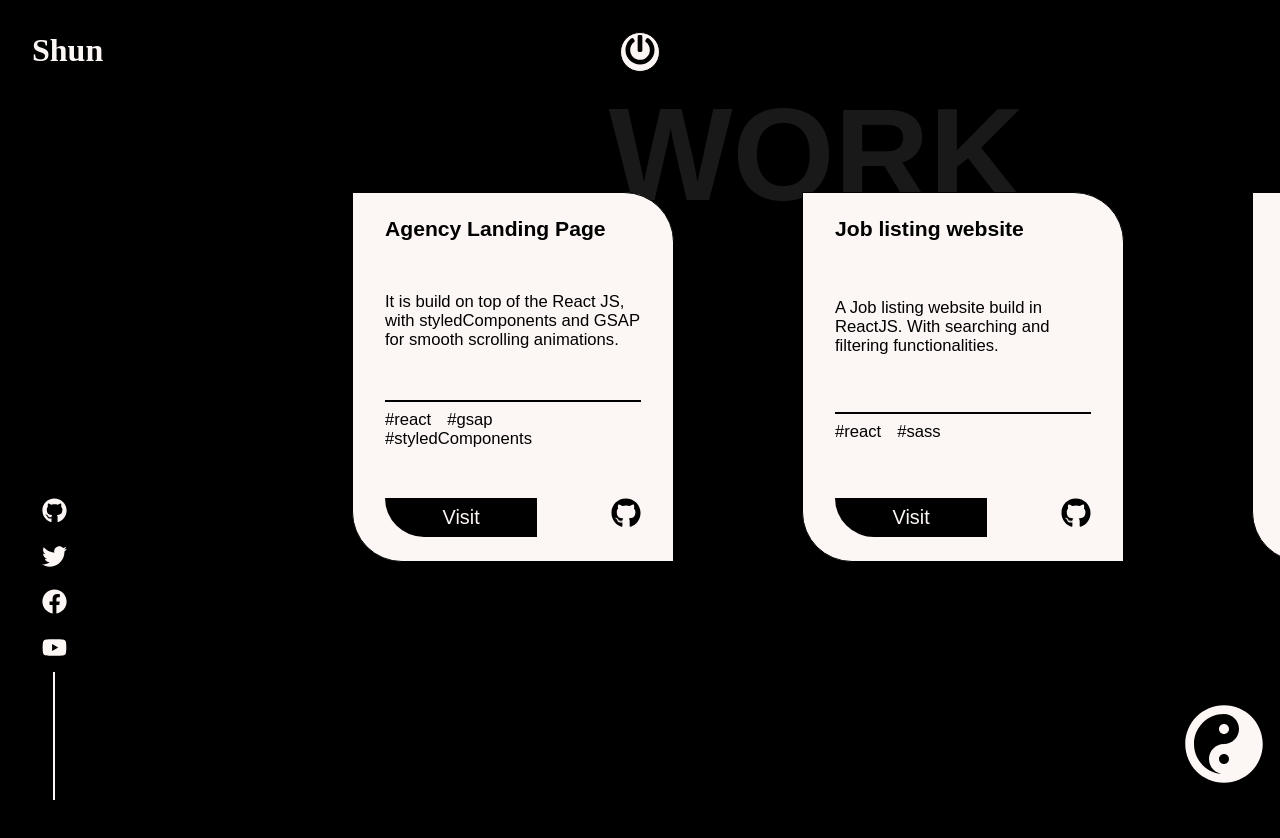
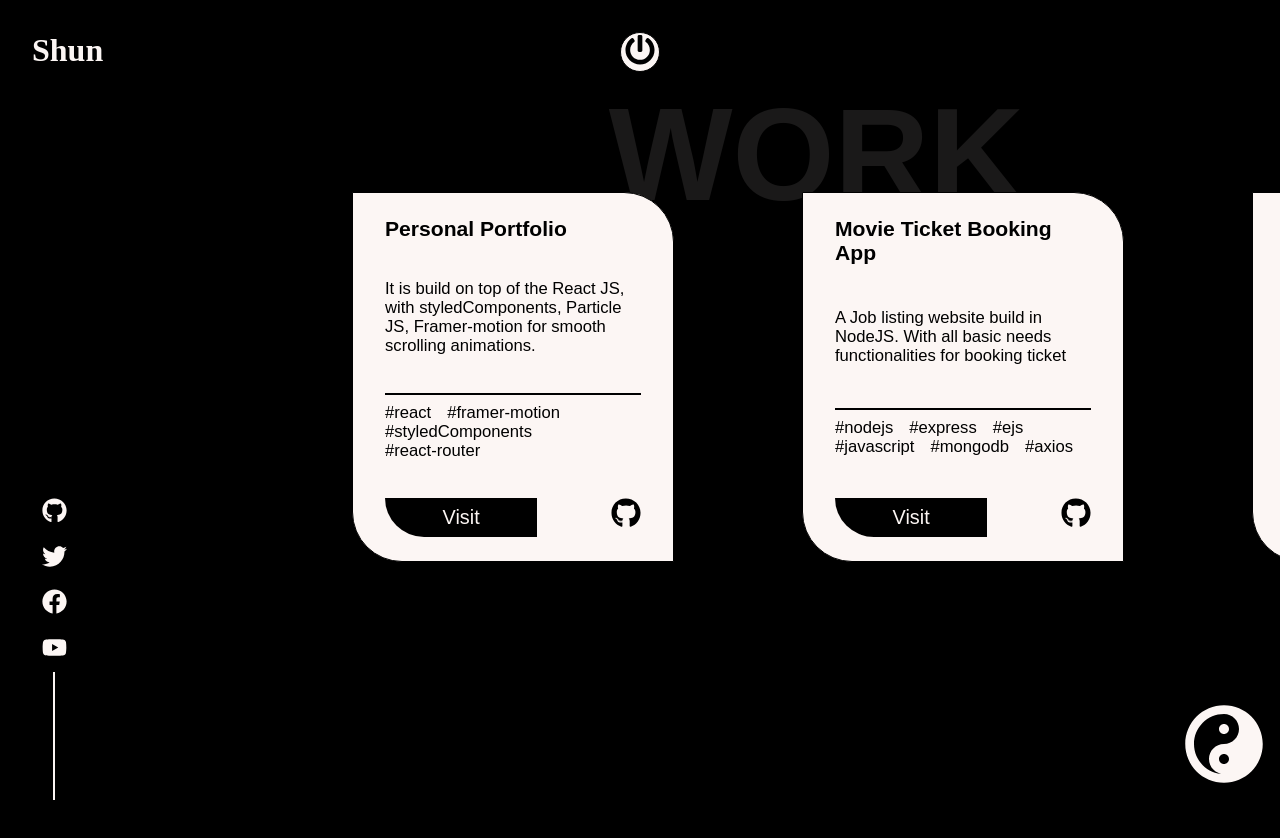
Before and after one commit to minhynguyen2464/reactjs-portfolio, a React (Create React App) app: page /work in a window 1280 px wide. Shown: the top 838 px of the page. Built offline with nearby package versions, Linux system fonts and the light colour scheme.

Commit message:
Change things

```diff
--- a/src/components/AllSvgs.jsx
+++ b/src/components/AllSvgs.jsx
@@ -154,18 +154,10 @@ export const Link = (props) => {
 
 export const Design = (props) => {
 	return (
-		<svg
-			aria-hidden="true"
-			data-prefix="fas"
-			data-icon="palette"
-			className="prefix__svg-inline--fa prefix__fa-palette prefix__fa-w-16"
-			xmlns="http://www.w3.org/2000/svg"
-			viewBox="0 0 512 512"
-			{...props}
-		>
+		<svg xmlns="http://www.w3.org/2000/svg" viewBox="0 0 20 20" {...props}>
 			<path
+				d="M0 0v6h1v1H0v6h1v1H0v6h20v-6h-1v-1h1V7h-1V6h1V0H0zm1 1h18v4H1V1zm1 1v1h1V2H2zm2 0v1h1V2H4zM2 6h16v1H2V6zM1 8h18v4H1V8zm1 1v1h1V9H2zm2 0v1h1V9H4zm-2 4h16v1H2v-1zm-1 2h18v4H1v-4zm1 1v1h1v-1H2zm2 0v1h1v-1H4z"
 				fill={props.fill}
-				d="M204.3 5C104.9 24.4 24.8 104.3 5.2 203.4c-37 187 131.7 326.4 258.8 306.7 41.2-6.4 61.4-54.6 42.5-91.7-23.1-45.4 9.9-98.4 60.9-98.4h79.7c35.8 0 64.8-29.6 64.9-65.3C511.5 97.1 368.1-26.9 204.3 5zM96 320c-17.7 0-32-14.3-32-32s14.3-32 32-32 32 14.3 32 32-14.3 32-32 32zm32-128c-17.7 0-32-14.3-32-32s14.3-32 32-32 32 14.3 32 32-14.3 32-32 32zm128-64c-17.7 0-32-14.3-32-32s14.3-32 32-32 32 14.3 32 32-14.3 32-32 32zm128 64c-17.7 0-32-14.3-32-32s14.3-32 32-32 32 14.3 32 32-14.3 32-32 32z"
 			/>
 		</svg>
 	);
--- a/src/components/Intro.jsx
+++ b/src/components/Intro.jsx
@@ -81,7 +81,7 @@ const Intro = () => {
 					animate={{ opacity: 1 }}
 					transition={{ duration: 1, delay: 2 }}
 				>
-					<img className="pic" src={Me} alt="Profile Pic"></img>
+					<img className="pic" src="" alt=""></img>
 				</motion.div>
 			</SubBox>
 		</Box>
--- a/src/components/Main.jsx
+++ b/src/components/Main.jsx
@@ -153,6 +153,7 @@ const Main = () => {
 						animate={{ y: 0 }}
 						transition={{
 							type: 'spring',
+							damping: 10,
 							duration: 1,
 							delay: 1,
 						}}
@@ -168,6 +169,7 @@ const Main = () => {
 						animate={{ y: 0 }}
 						transition={{
 							type: 'spring',
+							damping: 10,
 							duration: 1,
 							delay: 1,
 						}}
@@ -183,6 +185,7 @@ const Main = () => {
 						animate={{ y: 0 }}
 						transition={{
 							type: 'spring',
+							damping: 10,
 							duration: 1,
 							delay: 1,
 						}}
@@ -199,6 +202,7 @@ const Main = () => {
 							animate={{ y: 0 }}
 							transition={{
 								type: 'spring',
+								damping: 10,
 								duration: 1,
 								delay: 1,
 							}}
@@ -214,6 +218,7 @@ const Main = () => {
 							animate={{ y: 0 }}
 							transition={{
 								type: 'spring',
+								damping: 10,
 								duration: 1,
 								delay: 1,
 							}}
--- a/src/components/MySkillsPage.jsx
+++ b/src/components/MySkillsPage.jsx
@@ -80,23 +80,20 @@ const MySkillsPage = () => {
 				<ParticleComponent theme="light" />
 				<Main>
 					<Title>
-						<Design width={40} height={40} /> Designer
+						<Design width={40} height={40} /> Backend Developer
 					</Title>
 					<Description>
-						I love to create design which speaks, Keep it clean, minimal and
-						simple.
+						My expertise lies in designing and implementing scalable and
+						efficient backend systems
 					</Description>
 					<Description>
-						<strong>I LIKE TO DESIGN</strong>
-						<ul>
-							<li>Web Design</li>
-							<li>Mobile Apps</li>
-						</ul>
+						<strong>SKILLS</strong>
+						<p>NodeJS, PHP, EJS, Axios, Java, SQL, MySQL, MongoDB</p>
 					</Description>
 					<Description>
 						<strong>Tools</strong>
 						<ul>
-							<li>Figma</li>
+							<li>Postman, Git</li>
 						</ul>
 					</Description>
 				</Main>
@@ -110,10 +107,7 @@ const MySkillsPage = () => {
 					</Description>
 					<Description>
 						<strong>SKILLS</strong>
-						<p>
-							Html, Css, Js, React, Redux, Sass, Bootstrap, Tailwind, Firebase
-							etc.
-						</p>
+						<p>HTML, CSS, Javascript, React, Bootstrap, Firebase.</p>
 					</Description>
 					<Description>
 						<strong>Tools</strong>
--- a/src/data/WorkData.js
+++ b/src/data/WorkData.js
@@ -1,61 +1,61 @@
 export const Work = [
 	{
-        id:1,
-        name:"Agency Landing Page",
-        description:"It is build on top of the React JS, with styledComponents and GSAP for smooth scrolling animations.",
-        tags:["react","gsap","styledComponents"],
+		id: 1,
+		name: 'Personal Portfolio',
+		description:
+			'It is build on top of the React JS, with styledComponents, Particle JS, Framer-motion for smooth scrolling animations.',
+		tags: ['react', 'framer-motion', 'styledComponents', 'react-router'],
 
-        demo:"https://agency-website-eta.vercel.app/",
-        github:"https://github.com/codebucks27/Agency-website"
+		demo: 'https://reactjs-portfolio-mocha.vercel.app/',
+		github: 'https://github.com/minhynguyen2464/reactjs-portfolio',
 	},
 	{
-        id:2,
-        name:"Job listing website",
-        description:"A Job listing website build in ReactJS. With searching and filtering functionalities.",
-        tags:["react","sass"],
-
-        demo:"http://react-job-listing-website.codebucks27.vercel.app/",
-        github:"https://github.com/codebucks27/react-job-listing-website"
-
+		id: 2,
+		name: 'Movie Ticket Booking App',
+		description:
+			'A Job listing website build in NodeJS. With all basic needs functionalities for booking ticket',
+		tags: ['nodejs', 'express', 'ejs', 'javascript', 'mongodb', 'axios'],
+		demo: 'https://github.com/minhynguyen2464/Beta',
+		github: 'https://github.com/minhynguyen2464/Beta',
 	},
 	{
-        id:3,
-        name:"Dev.to Clone",
-        description:"A clone of Dev.to build using ReactJS. With realtime fetching of articles from dev.to using API.",
-        tags:["react","api","sass"],
+		id: 3,
+		name: 'Shoe Store E-commerce',
+		description:
+			'A website build with PHP. Provides a reliable and fast shopping environment',
+		tags: ['php', 'mysql', 'html', 'css'],
 
-        demo:"http://devto-clone-codebucks27.vercel.app/",
-        github:"https://github.com/codebucks27/devto-clone"
+		demo: 'http://devto-clone-codebucks27.vercel.app/',
+		github: 'https://github.com/codebucks27/devto-clone',
 	},
 	{
-        id:4,
-        name:"Sidebar Menu",
-        description:"A cool looking sidebar menu build using ReactJS and styledComponents.It has really smooth animations.",
-        tags:["react","styledComponents","react-router"],
+		id: 4,
+		name: 'BeClassy Clone',
+		description:
+			'A cool looking website clone build using HTML/CSS and Bootstrap. It has really smooth animations.',
+		tags: ['html', 'css', 'js', 'boostrap'],
 
-        demo:"https://react-sidebar.vercel.app/",
-        github:"https://github.com/codebucks27/react-sidebar"
-
-    },{
-        id:5,
-        name:"Todo App(React + Redux)",
-        description:"A todo app build using Redux-toolkit and framer-motion for smooth animations.",
-        tags:["react","redux","framer-motion"],
-
-        demo:"http://react-redux-todo-app-git-main-codebucks27.vercel.app/",
-        github:"https://github.com/codebucks27/React-Redux-Todo-App"
-
+		demo: 'https://minhynguyen2464.github.io/DoAnHTCMNW_IUH/',
+		github: 'https://minhynguyen2464.github.io/DoAnHTCMNW_IUH/',
 	},
 	{
-        id:6,
-        name:"Responsive Navigation Menu",
-        description:"A reponsive navbar menu component in ReactJS with react-router functionalities. Built from scratch.",
-        tags:["react","react-router","css"],
+		id: 5,
+		name: 'Todo App(React + Redux)',
+		description:
+			'A todo app build using Redux-toolkit and framer-motion for smooth animations.',
+		tags: ['react', 'redux', 'framer-motion'],
 
-        demo:"http://react-responsive-navbar-codebucks27.vercel.app/",
-        github:"https://github.com/codebucks27/React-responsive-navbar"
+		demo: 'http://react-redux-todo-app-git-main-codebucks27.vercel.app/',
+		github: 'https://github.com/codebucks27/React-Redux-Todo-App',
+	},
+	{
+		id: 6,
+		name: 'Responsive Navigation Menu',
+		description:
+			'A reponsive navbar menu component in ReactJS with react-router functionalities. Built from scratch.',
+		tags: ['react', 'react-router', 'css'],
 
+		demo: 'http://react-responsive-navbar-codebucks27.vercel.app/',
+		github: 'https://github.com/codebucks27/React-responsive-navbar',
 	},
-
-
-]
+];
```
Also changed, not shown: src/data/BlogData.js (+11 -11 lines). Lines whose indentation alone changed are shown as unchanged.
